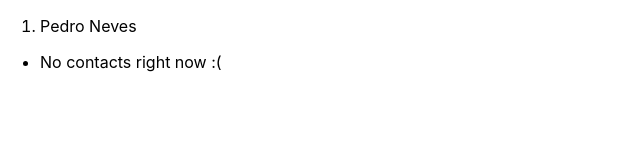
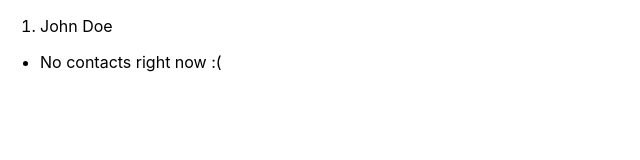
Before and after one commit to pedroneves/udacity-nanodegree-react, a React (Create React App) app in the folder contacts/: page / in a window 1280 px wide. Shown: the top 160 px of the page, without its empty margins (0-640 px from the left). Built offline with nearby package versions, Linux system fonts and the light colour scheme.

Commit message:
Adding state to component

```diff
--- a/contacts/src/App.js
+++ b/contacts/src/App.js
@@ -1,15 +1,17 @@
 import React, { Component } from 'react';
 import ContactList from './ContactList';
 
-const list = [
-	{ name: 'Pedro Neves', username: 'phfn' }
-]
+class App extends Component {
+	state = {
+		contacts: [
+			{ name: 'John Doe', username: 'jde' }
+		]
+	}
 
-class App extends Component {
 	render() {
 		return (
 			<div>
-				<ContactList contacts={list} />
+				<ContactList contacts={this.state.contacts} />
 				<ContactList />
 			</div>
 		);
```
